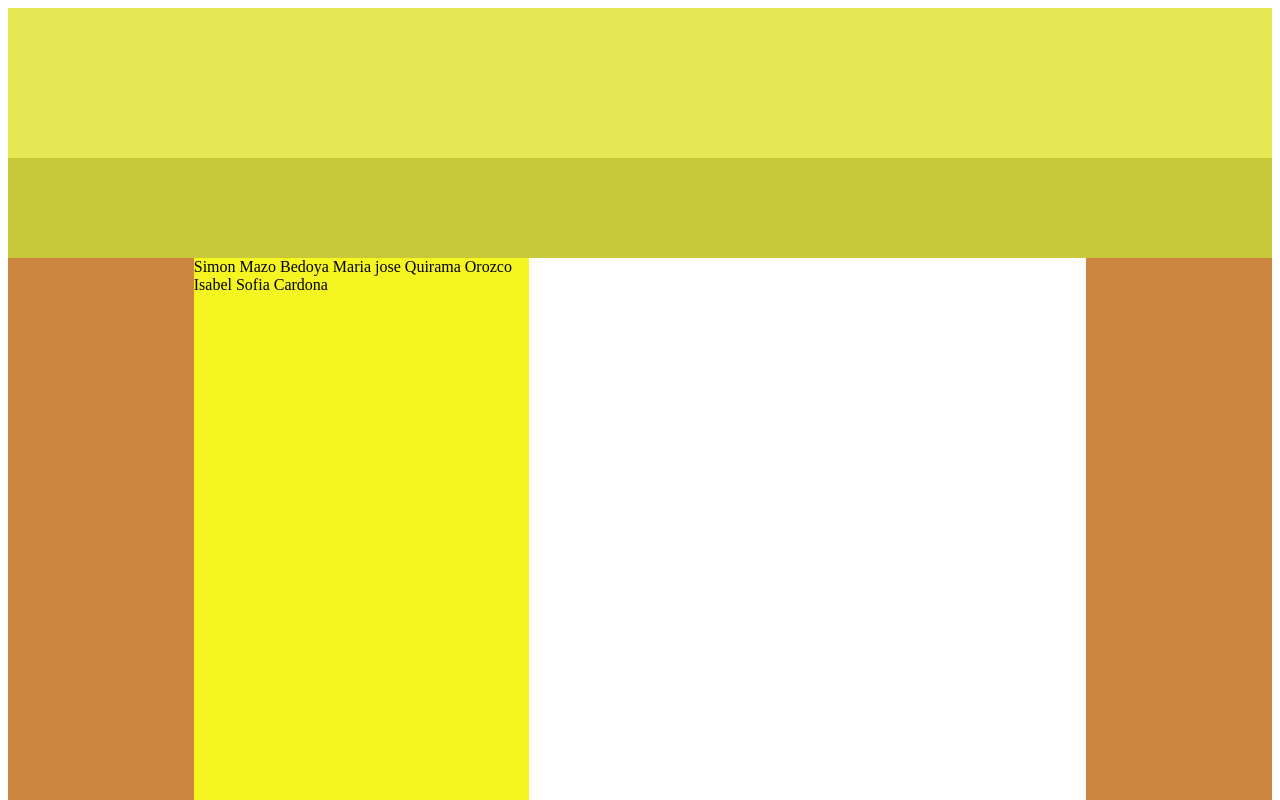
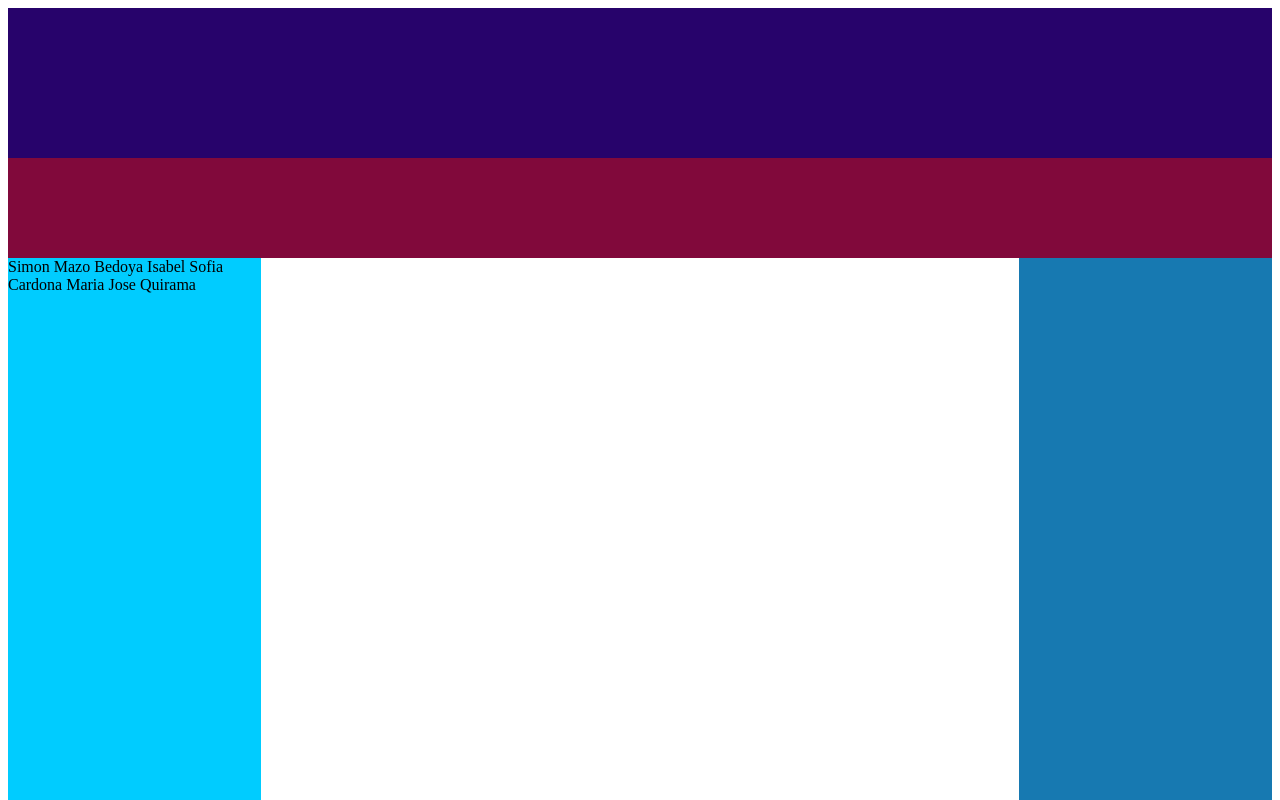
Before and after one commit to MAJOYSOFIA/pagina8-4, a plain HTML site: page index.html in a window 1280 px wide. Shown: the top 800 px of the page. Drawn offline with Linux system fonts and the light colour scheme.

Commit message:
Actualizacion 3, 9 de marzo

```diff
--- a/index.html
+++ b/index.html
@@ -13,11 +13,11 @@
         <div  class="encabezado"></div>
         <div  class="menu"></div>
         <div  class="contenedor2">
-            <div  class="izquierdo"></div>
-            Simon Mazo Bedoya
-            Maria jose Quirama Orozco
-            Isabel Sofia Cardona
-
+            <div  class="izquierdo">
+Simon Mazo Bedoya
+Isabel Sofia Cardona
+Maria Jose Quirama
+            </div>
             <div  class="centro"></div>
             <div  class="derecho"></div>
         </div>
--- a/temas.css
+++ b/temas.css
@@ -2,42 +2,42 @@
 
     width: 100%;
     height: 1400px;
-    background-color: goldenrod;
+    background-color: rgb(0, 217, 255);
 }
 .encabezado{
 
     width: 100%;
     height: 150px;
-    background-color: rgb(231, 231, 84);
+    background-color: rgb(39, 3, 107);
 }
 .menu{
 
     width: 100%;
     height: 100px;
-    background-color: rgb(200, 200, 57);
+    background-color: rgb(129, 9, 59);
 }
 .contenedor2{
 
     width: 100%;
     height: 1200px;
-    background-color: rgb(245, 245, 33);
+    background-color: zrgb(184, 10, 10);
     display: flex;
 }
 .izquierdo{
 
     width: 20%;
     height: 1200px;
-    background-color: peru;
+    background-color: rgb(0, 204, 255);
 }
 .centro{
 
     width: 60%;
     height: 1200px;
-    background-color: white;
+    background-color: rgb(255, 255, 255);
 }
 .derecho{
 
     width: 20%;
     height: 1200px;
-    background-color: peru;
+    background-color: rgb(23, 121, 177);
 }
```
